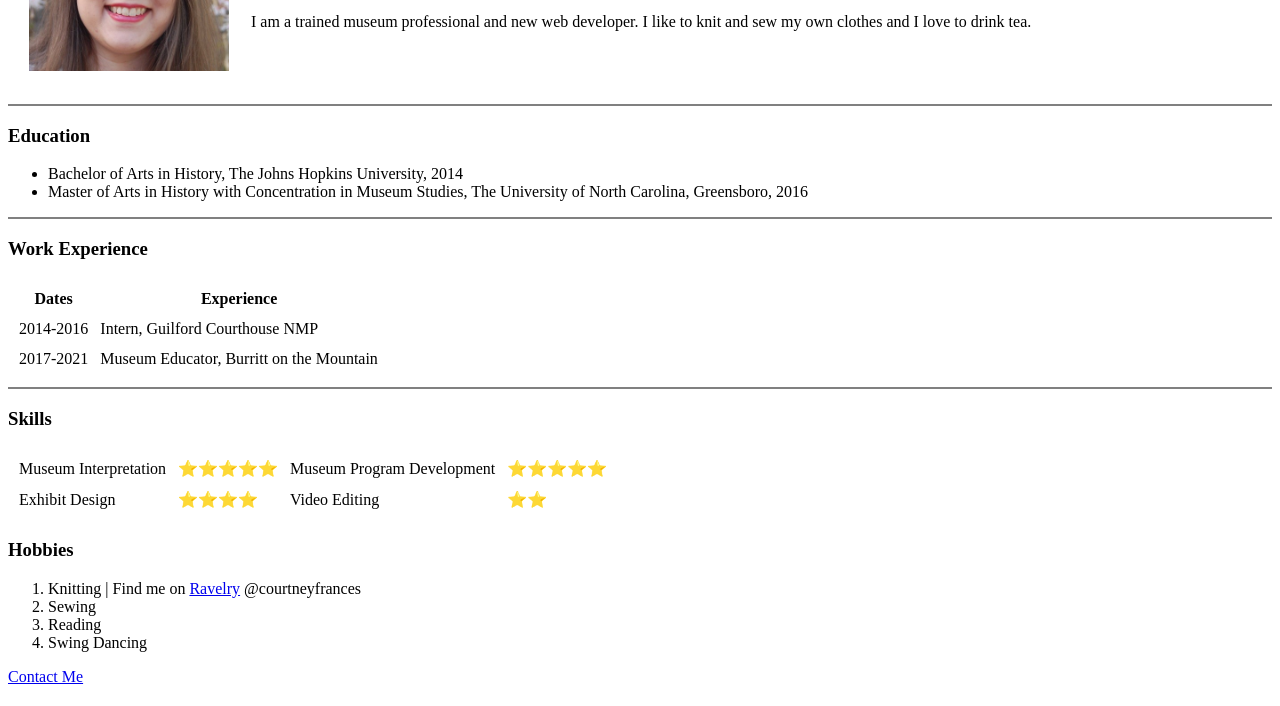
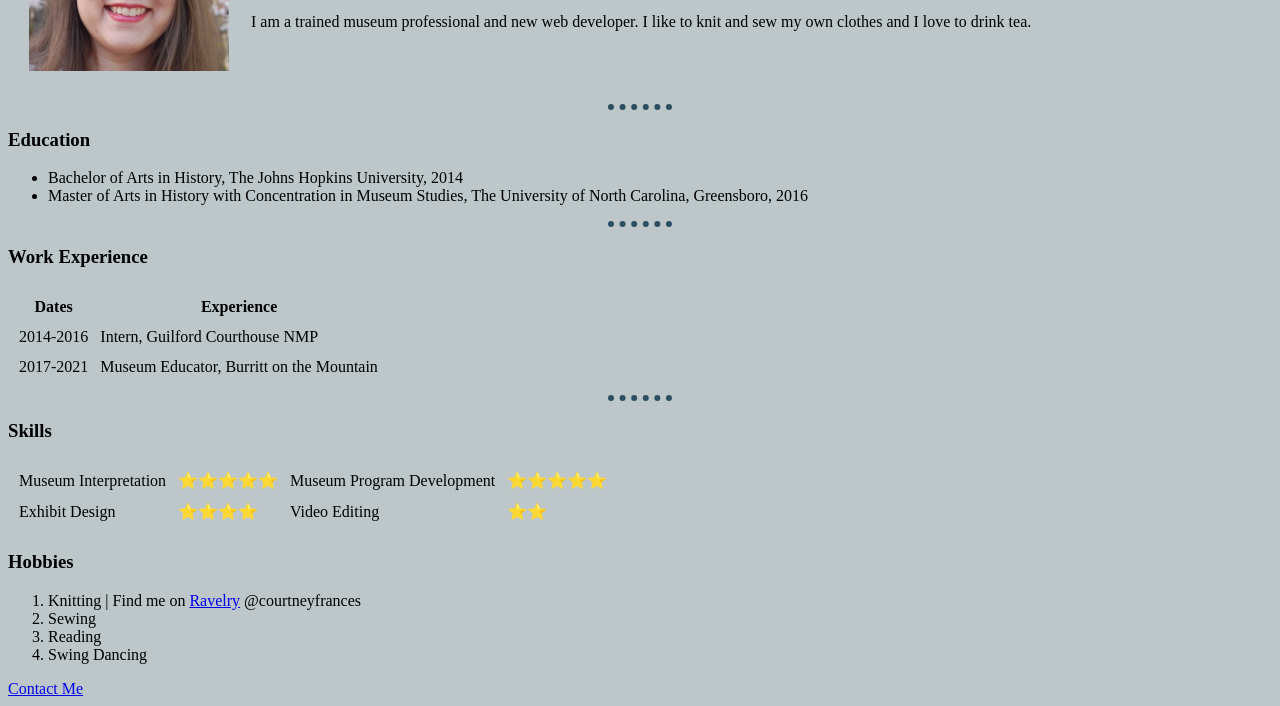
Before and after one commit to courtneyfrances/CV, a plain HTML site: page index.html in a window 1280 px wide. Shown: the part 158-864 px from the top of the page. Drawn offline with Linux system fonts and the light colour scheme.

Commit message:
Added internal CSS

```diff
--- a/index.html
+++ b/index.html
@@ -3,6 +3,19 @@
   <head>
     <meta charset="utf-8">
     <title>Courtney's Personal Site</title>
+    <style>
+
+        body{
+          background-color: #BDC7C9;
+        }
+        hr{
+          border-style: none;
+          border-top-style: dotted;
+          border-color: #2B4F60;
+          border-width: 6px;
+          width: 5%;
+        }
+    </style>
   </head>
   <body>
     <table cellspacing="20">
@@ -13,13 +26,13 @@
         <p>I am a trained museum professional and new web developer. I like to knit and sew my own clothes and I love to drink tea. </p></td>
       </tr>
     </table>
-    <hr size="2" noshade>
+    <hr>
     <h3>Education</h3>
     <ul>
       <li>Bachelor of Arts in History, The Johns Hopkins University, 2014</li>
       <li>Master of Arts in History with Concentration in Museum Studies, The University of North Carolina, Greensboro, 2016</li>
     </ul>
-    <hr size="2" noshade>
+    <hr>
     <h3>Work Experience</h3>
     <table cellspacing = "10">
       <thead>
@@ -39,7 +52,7 @@
         </tr>
       </tbody>
     </table>
-      <hr size="2" noshade>
+      <hr>
     <h3>Skills</h3>
     <table cellspacing="10">
       <tr>
```
